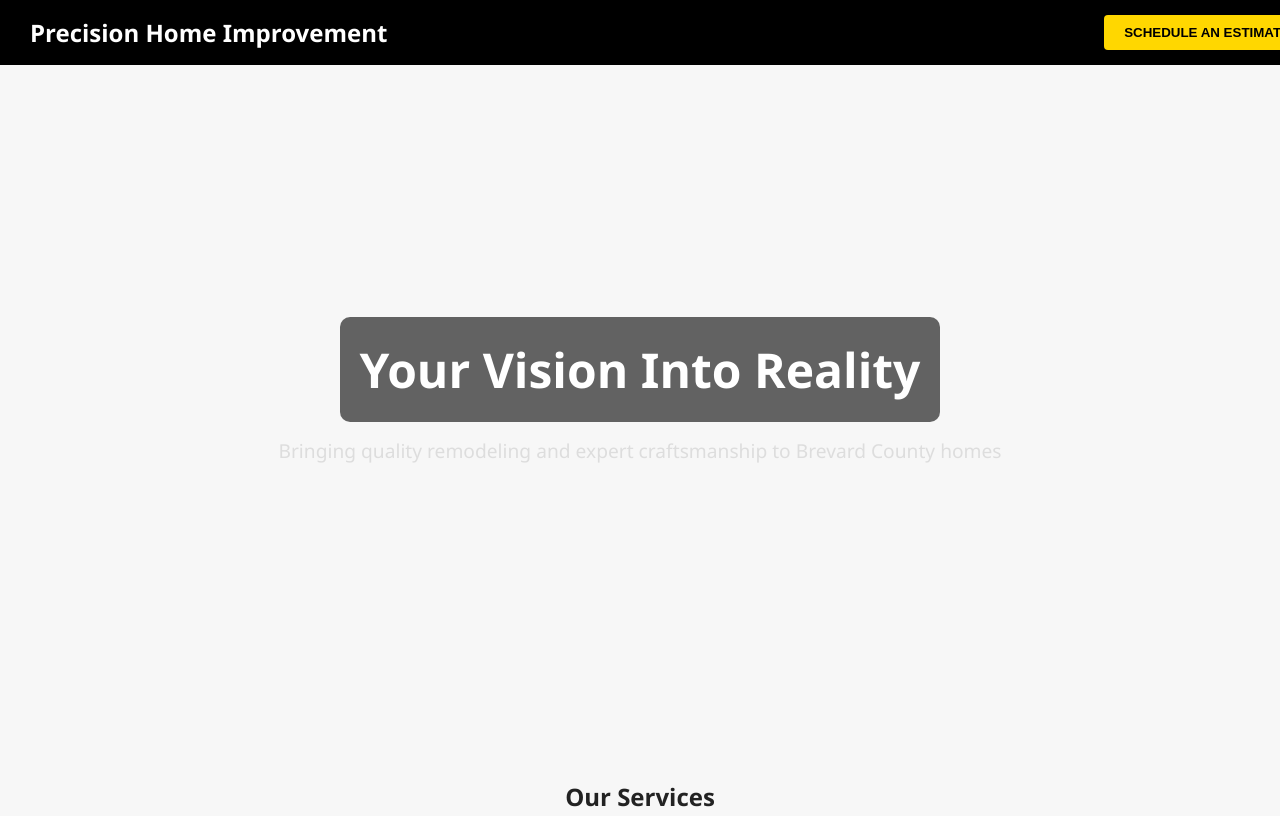
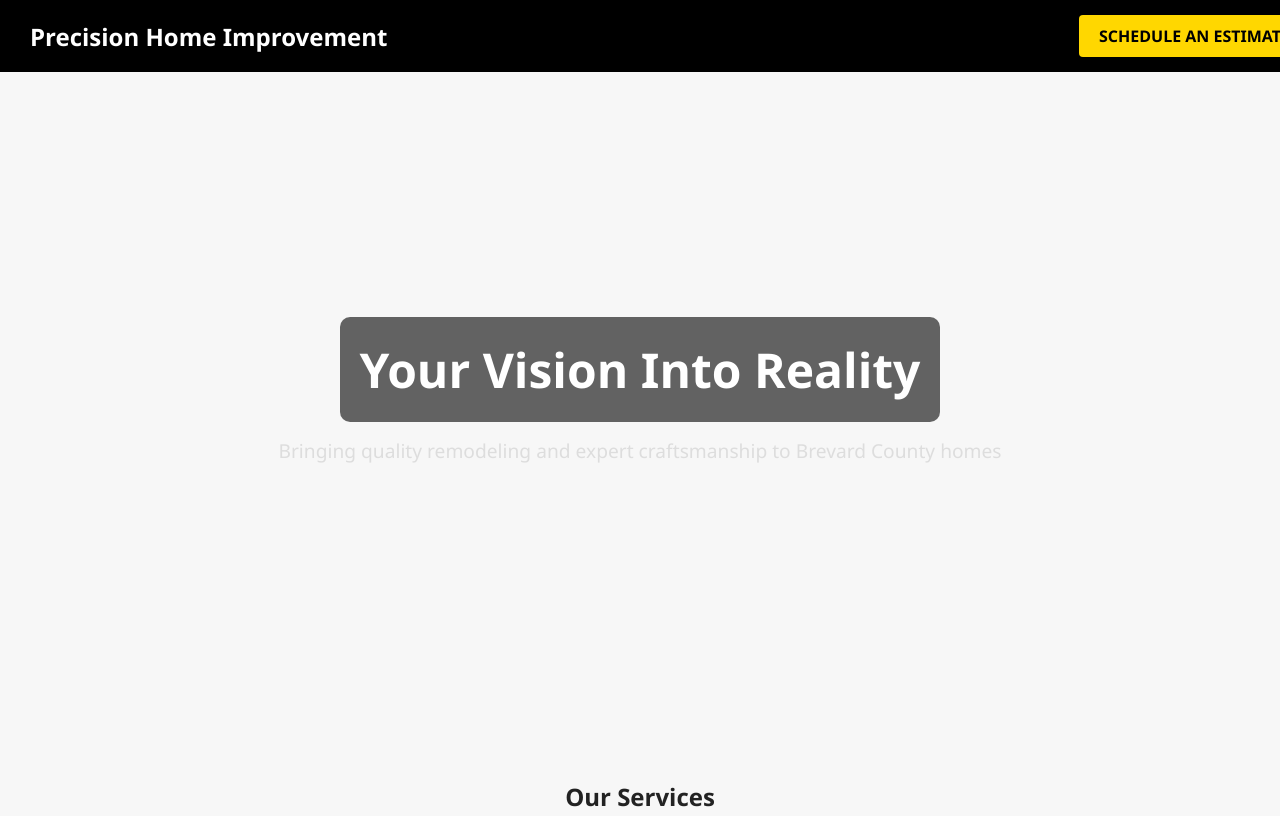
Before and after one commit to prehi21/website, a plain HTML site: page index.html in a window 1280 px wide. Shown: the top 816 px of the page. Drawn offline with Linux system fonts and the light colour scheme.

Commit message:
Update index.html

```diff
--- a/index.html
+++ b/index.html
@@ -40,14 +40,17 @@
    .estimate-btn {
   background-color: #FFD700;
   color: #000;
+  text-transform: uppercase;
   border: none;
   padding: 10px 20px;
   font-weight: bold;
   border-radius: 4px;
   cursor: pointer;
   transition: background 0.3s ease;
+  margin-left: 20px;
+  text-decoration: none;
+  display: inline-block;
 }
-
     .estimate-btn:hover {
       background-color: #e6c200;
     }
@@ -128,7 +131,7 @@
 
   <header>
     <div class="logo">Precision Home Improvement</div>
-    <button class="estimate-btn">SCHEDULE AN ESTIMATE</button>
+    <a class="estimate-btn" href="https://calendly.com/contact-precisionrllc/renovation-remodel-estimate-appointment" target="_blank">SCHEDULE AN ESTIMATE</a>
     <div class="nav-toggle">&#9776;</div>
   </header>
 
```
Lines whose indentation alone changed are shown as unchanged.
